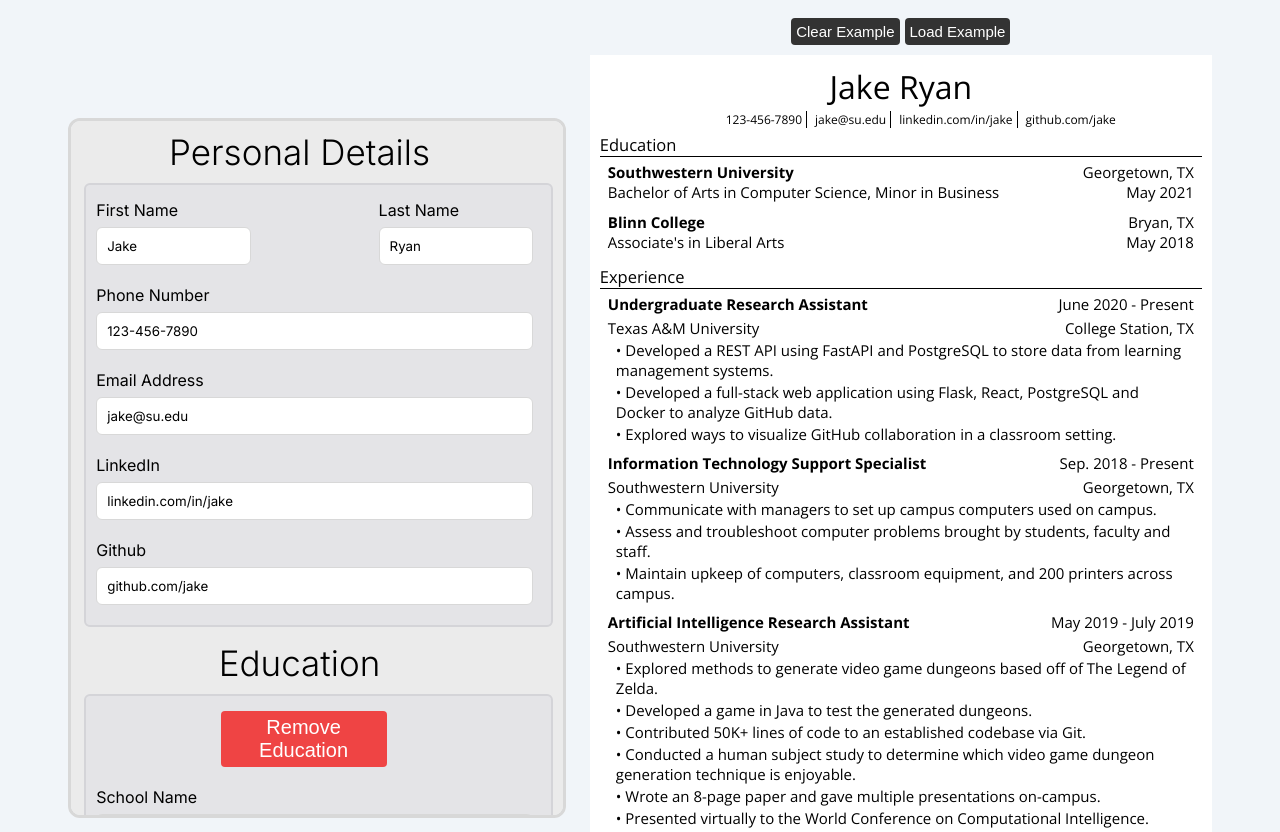
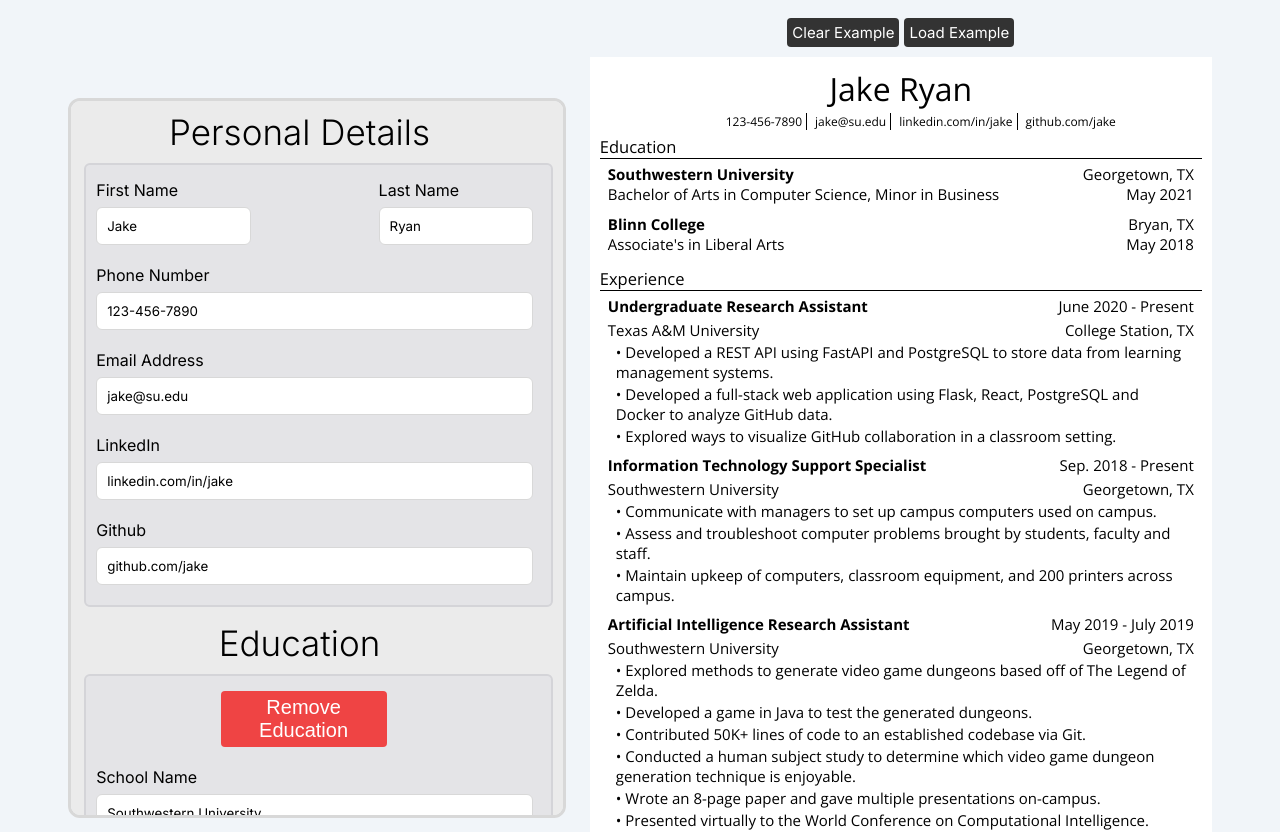
Before and after one commit to st4ven/cv-application, a React (Vite) app: page / in a window 1280 px wide. Shown: the top 832 px of the page. Built offline with nearby package versions, Linux system fonts and the light colour scheme.

Commit message:
Fix margins

```diff
--- a/src/App.css
+++ b/src/App.css
@@ -63,7 +63,7 @@ ul {
 
     display: flex;
     flex-direction: column;
-    margin-top: 100px;
+    margin-top: 80px;
 }
 
 input, textarea {
@@ -271,6 +271,9 @@ textarea {
     gap: 5px;
 }
 
+.other button {
+    font-family: 'Inter', sans-serif;
+}
 p {
     margin: 0;
 }
```
